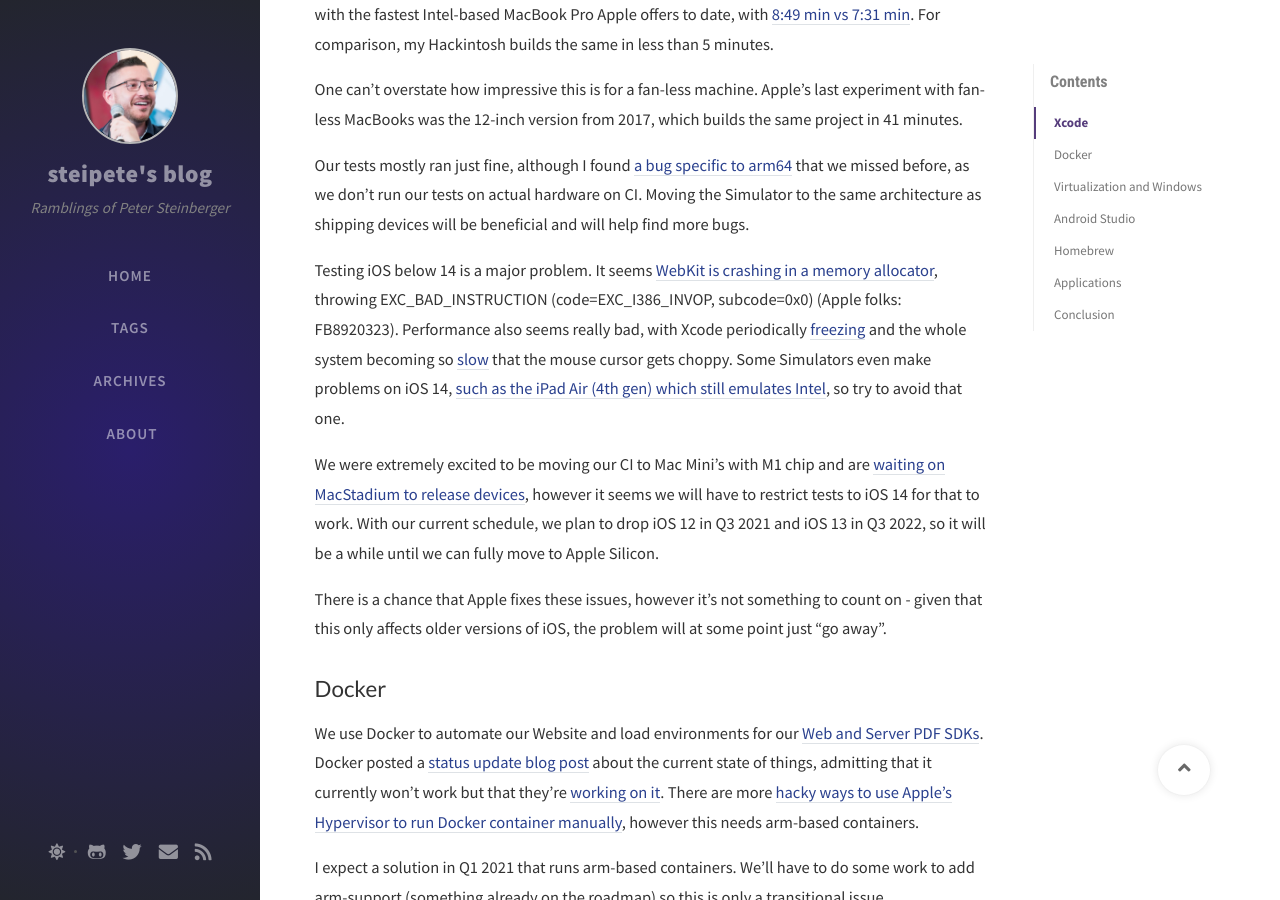
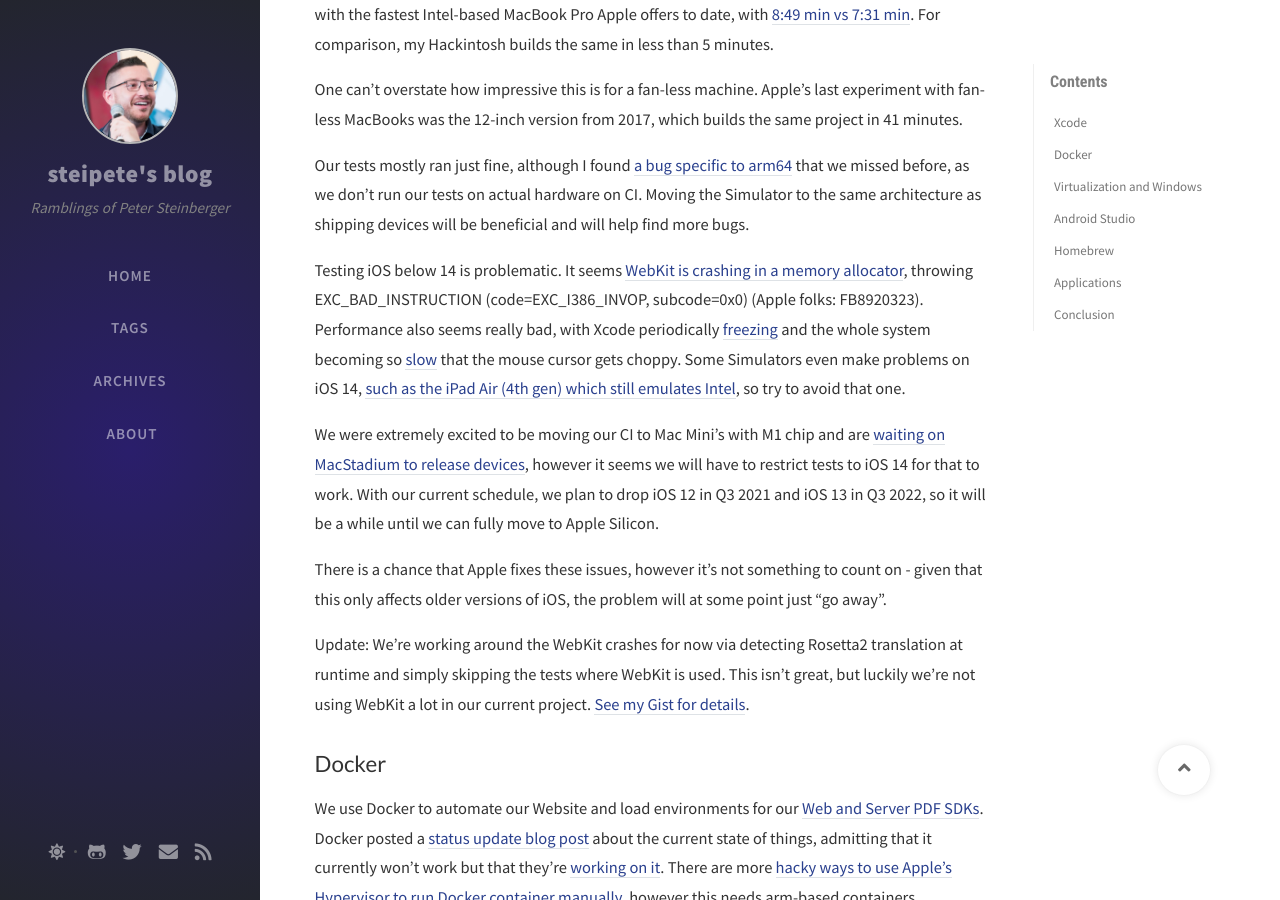
Before and after one commit to steipete/steipete.com, a Jekyll site: the page built from _posts/2020-11-28-apple-silicon-m1-a-developer-perspective.md, in a window 1280 px wide and 900 px high, scrolled down 772 px. Built offline with Jekyll 4.4.1, drawn with Linux system fonts in a browser that asks for light colours; nearby versions of some CDN libraries; comment, search, counter and statistics services are not loaded.

Commit message:
Link workaround gist

```diff
--- a/_posts/2020-11-28-apple-silicon-m1-a-developer-perspective.md
+++ b/_posts/2020-11-28-apple-silicon-m1-a-developer-perspective.md
@@ -17,11 +17,13 @@
 
 Our tests mostly ran just fine, although I found [a bug specific to arm64](https://github.com/Aloshi/dukglue/pull/27) that we missed before, as we don't run our tests on actual hardware on CI. Moving the Simulator to the same architecture as shipping devices will be beneficial and will help find more bugs.
 
-Testing iOS below 14 is a major problem. It seems [WebKit is crashing in a memory allocator](https://twitter.com/steipete/status/1332654247809257473?s=21), throwing EXC_BAD_INSTRUCTION (code=EXC_I386_INVOP, subcode=0x0) (Apple folks: FB8920323). Performance also seems really bad, with Xcode periodically [freezing](https://twitter.com/steipete/status/1332348616145563653?s=21) and the whole system becoming so [slow](https://twitter.com/steipete/status/1332648748158246922?s=21) that the mouse cursor gets choppy. Some Simulators even make problems on iOS 14, [such as the iPad Air (4th gen) which still emulates Intel](https://twitter.com/steipete/status/1331628274783543297?s=21), so try to avoid that one.
+Testing iOS below 14 is problematic. It seems [WebKit is crashing in a memory allocator](https://twitter.com/steipete/status/1332654247809257473?s=21), throwing EXC_BAD_INSTRUCTION (code=EXC_I386_INVOP, subcode=0x0) (Apple folks: FB8920323). Performance also seems really bad, with Xcode periodically [freezing](https://twitter.com/steipete/status/1332348616145563653?s=21) and the whole system becoming so [slow](https://twitter.com/steipete/status/1332648748158246922?s=21) that the mouse cursor gets choppy. Some Simulators even make problems on iOS 14, [such as the iPad Air (4th gen) which still emulates Intel](https://twitter.com/steipete/status/1331628274783543297?s=21), so try to avoid that one.
 
 We were extremely excited to be moving our CI to Mac Mini's with M1 chip and are [waiting on MacStadium to release devices](https://www.macstadium.com/m1-mini), however it seems we will have to restrict tests to iOS 14 for that to work. With our current schedule, we plan to drop iOS 12 in Q3 2021 and iOS 13 in Q3 2022, so it will be a while until we can fully move to Apple Silicon.
 
 There is a chance that Apple fixes these issues, however it's not something to count on - given that this only affects older versions of iOS, the problem will at some point just "go away".
+
+Update: We're working around the WebKit crashes for now via detecting Rosetta2 translation at runtime and simply skipping the tests where WebKit is used. This isn't great, but luckily we're not using WebKit a lot in our current project. [See my Gist for details](https://gist.github.com/steipete/e15b1fabffc7da7d49c92e3fbd06971a).
 
 ## Docker
 
```
